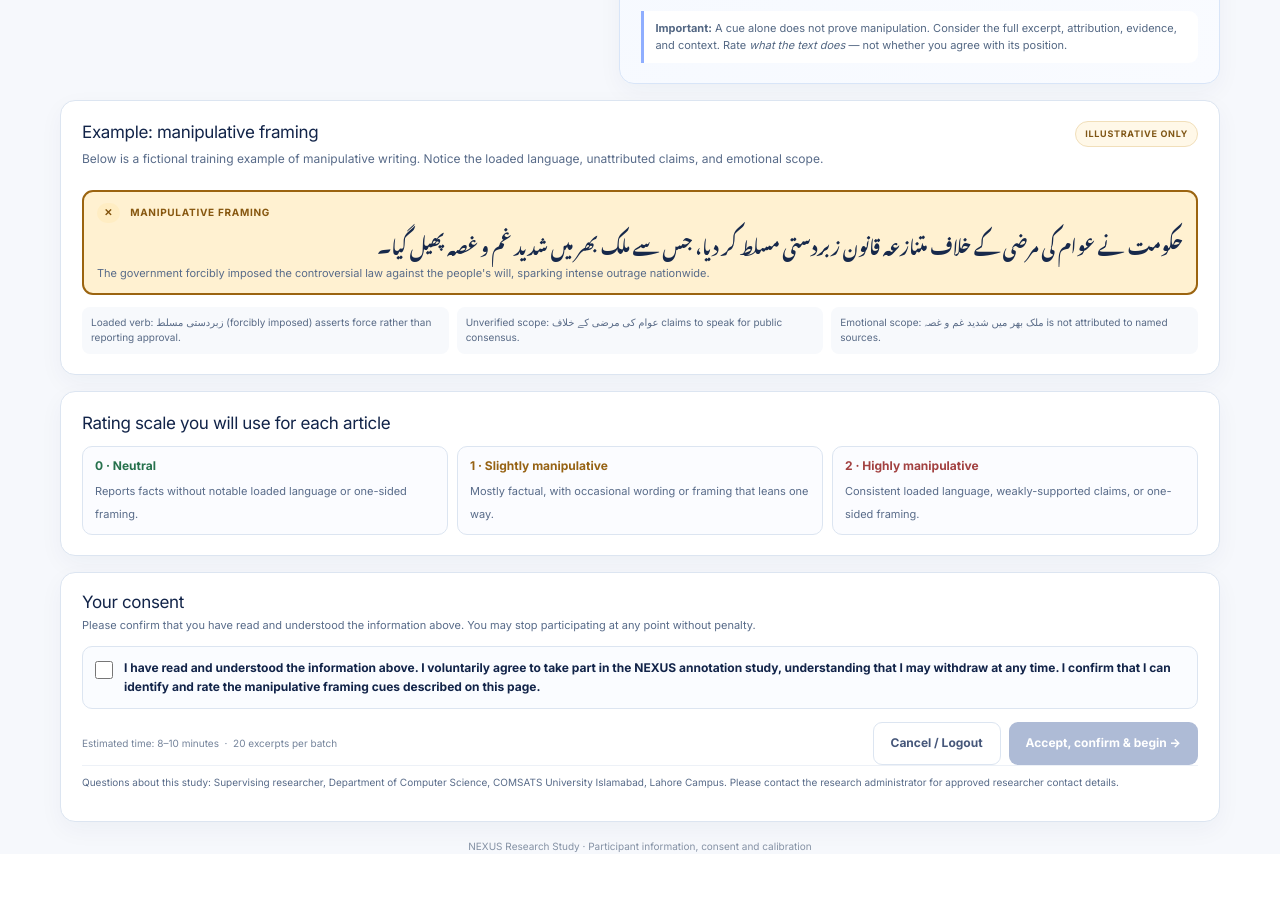
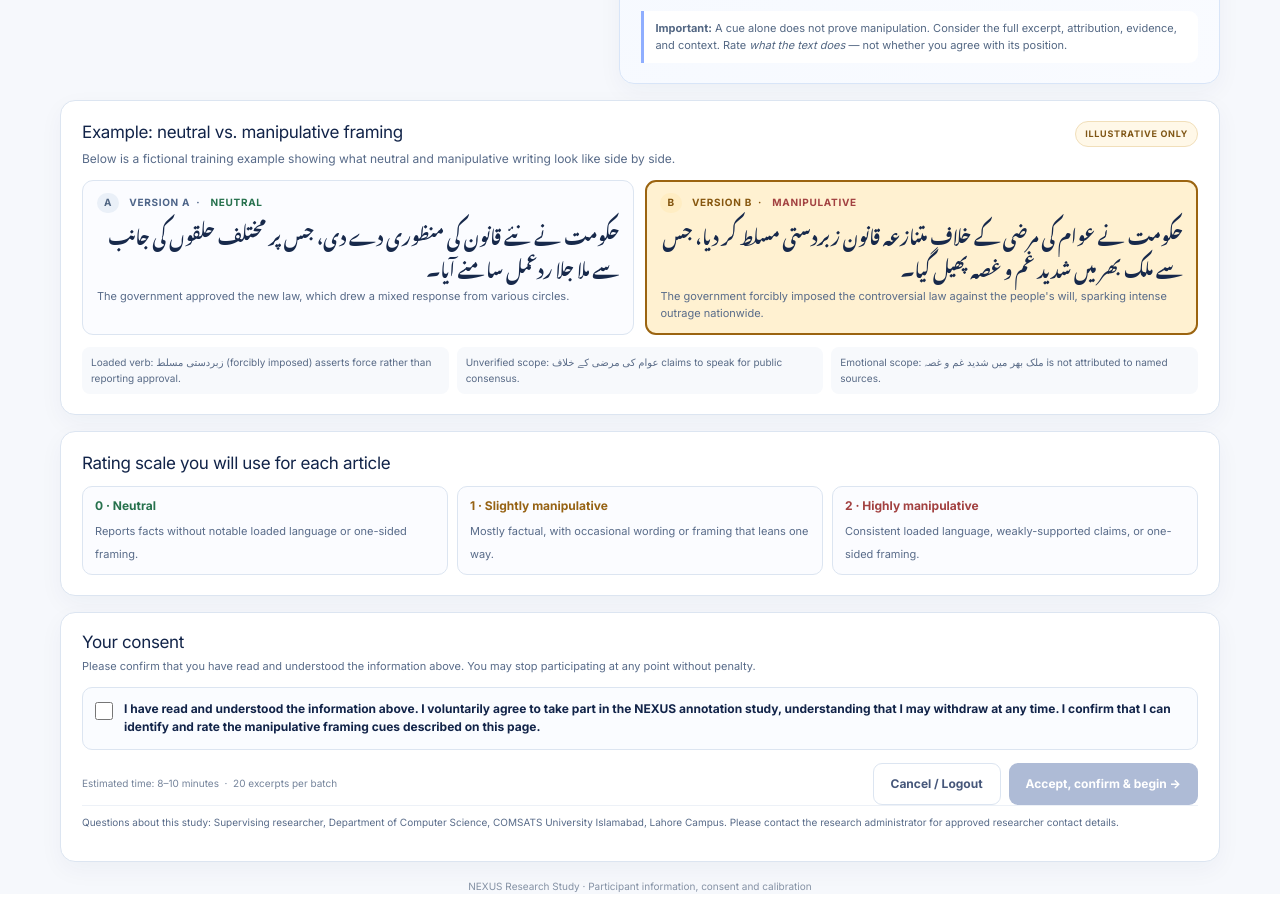
Before and after one commit to AmnaMansoor1/Nexus-Annotation-Platform, a React (Vite) app in the folder frontend/: page /consent in a window 1280 px wide. Shown: the part 1120-2038 px from the top of the page. Built offline with nearby package versions, Linux system fonts and the light colour scheme; no server answers; sample sign-in values are in the browser's storage; a web font is replaced by a local one.

Commit message:
fix: show both Version A (neutral) and Version B (manipulative) side by side, no calibration gate

```diff
--- a/frontend/src/student/ConsentGate.tsx
+++ b/frontend/src/student/ConsentGate.tsx
@@ -364,23 +364,37 @@ export default function ConsentGate() {
           <section className="cg-panel cg-calibration">
             <div className="cg-cal-head">
               <div>
-                <h2>Example: manipulative framing</h2>
+                <h2>Example: neutral vs. manipulative framing</h2>
                 <p>
-                  Below is a fictional training example of manipulative writing.
-                  Notice the loaded language, unattributed claims, and emotional scope.
+                  Below is a fictional training example showing what neutral and manipulative
+                  writing look like side by side.
                 </p>
               </div>
               <span className="cg-training">Illustrative only</span>
             </div>
 
-            {/* Version B — manipulative (only one shown) */}
-            <div className="cg-example cg-example-high cg-example-selected" style={{ cursor: "default", marginTop: 10 }}>
-              <div className="cg-badge cg-high-badge">
-                <span className="cg-score cg-high-score">✕</span>
-                &nbsp;Manipulative framing
+            <div className="cg-pair">
+              {/* Version A — neutral */}
+              <div className="cg-example" style={{ cursor: "default" }}>
+                <div className="cg-badge">
+                  <span className="cg-score">A</span>
+                  &nbsp;Version A &nbsp;·&nbsp;
+                  <span style={{ color: "#26714d", fontWeight: 800 }}>Neutral</span>
+                </div>
+                <p className="cg-urdu" lang="ur">{EXAMPLE.neutral.urdu}</p>
+                <p className="cg-translation">{EXAMPLE.neutral.translation}</p>
               </div>
-              <p className="cg-urdu" lang="ur">{EXAMPLE.high.urdu}</p>
-              <p className="cg-translation">{EXAMPLE.high.translation}</p>
+
+              {/* Version B — manipulative */}
+              <div className="cg-example cg-example-high cg-example-selected" style={{ cursor: "default" }}>
+                <div className="cg-badge cg-high-badge">
+                  <span className="cg-score cg-high-score">B</span>
+                  &nbsp;Version B &nbsp;·&nbsp;
+                  <span style={{ color: "#a24141", fontWeight: 800 }}>Manipulative</span>
+                </div>
+                <p className="cg-urdu" lang="ur">{EXAMPLE.high.urdu}</p>
+                <p className="cg-translation">{EXAMPLE.high.translation}</p>
+              </div>
             </div>
 
             <ul className="cg-observations">
```
